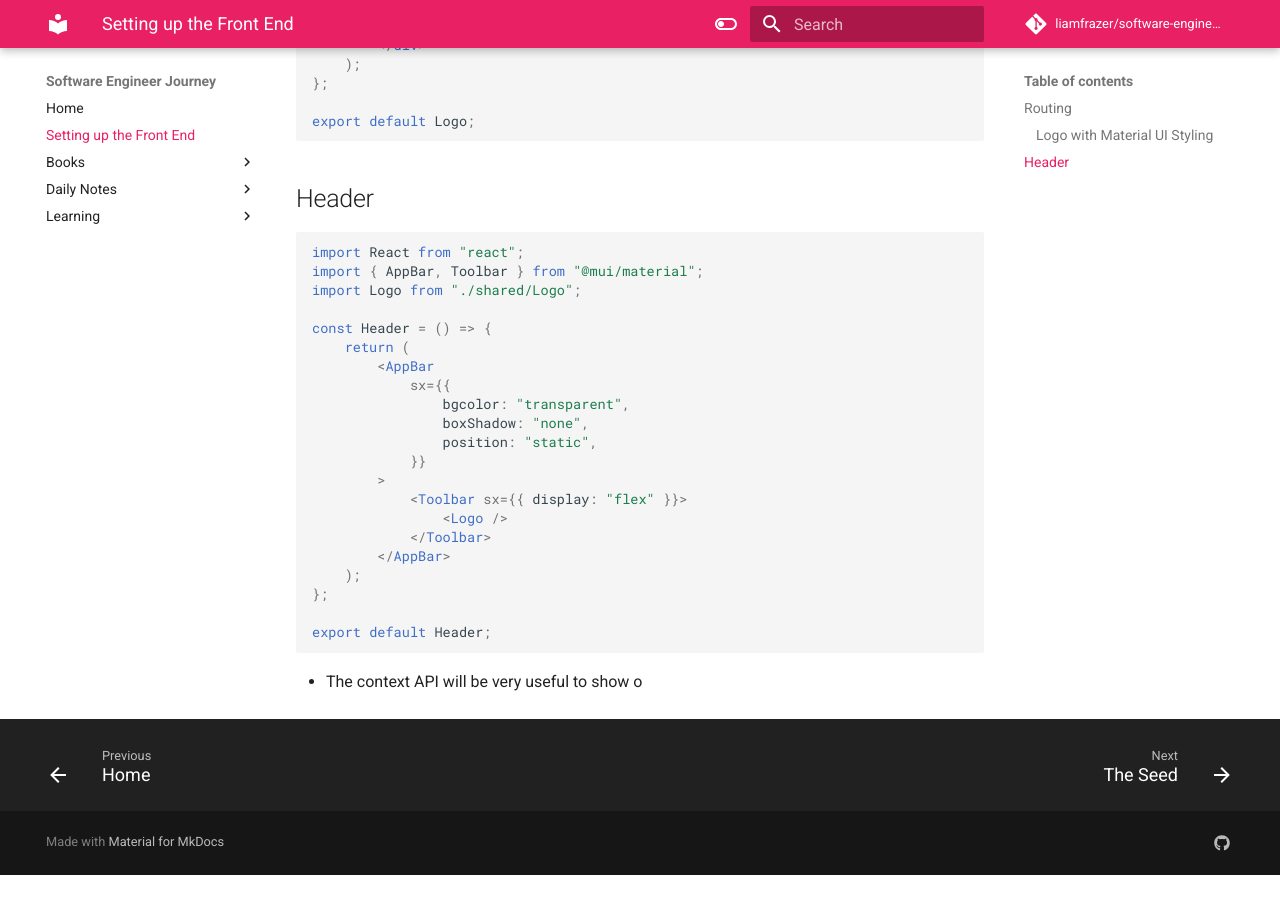
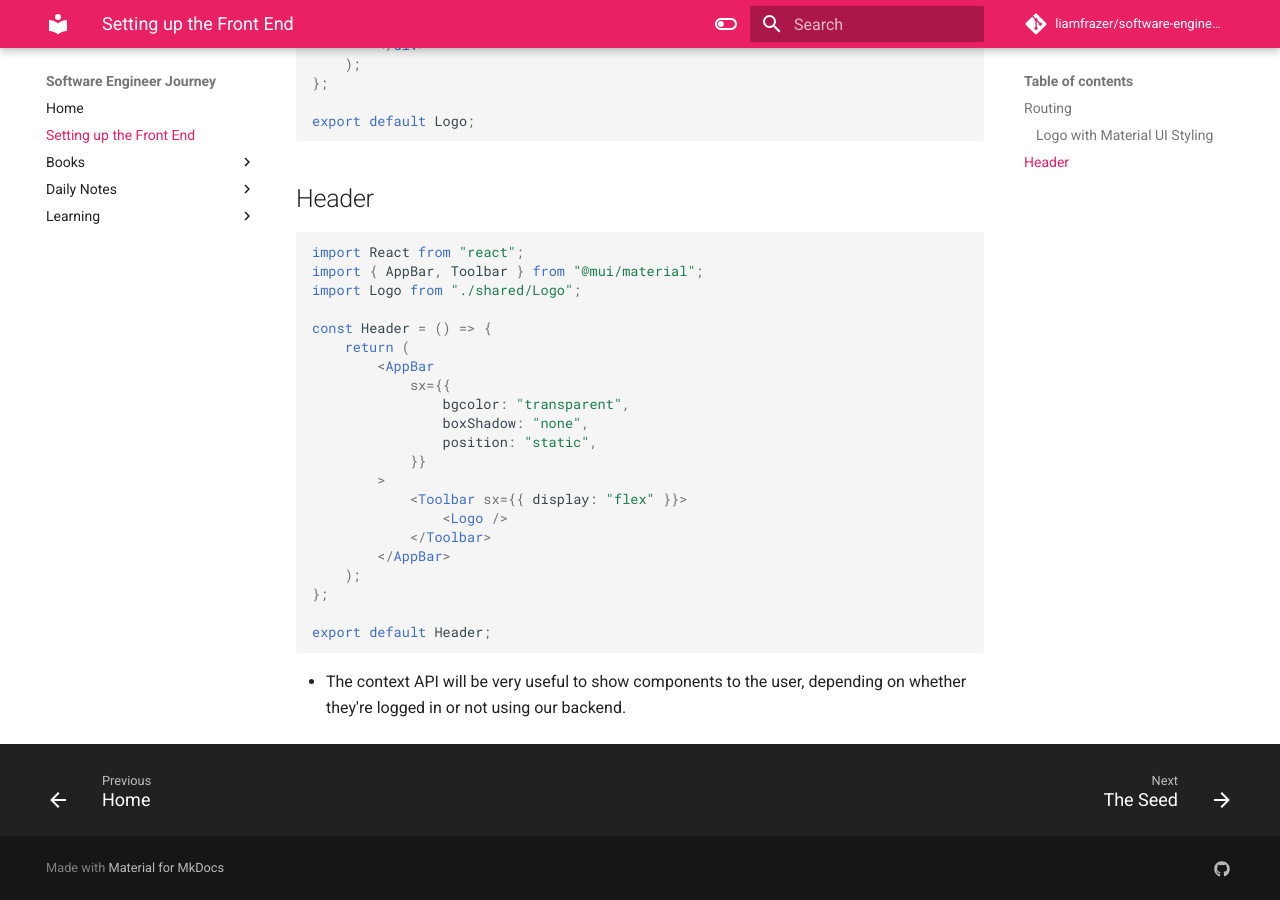
Before and after one commit to liamfrazer/software-engineer-journey, an MkDocs documentation site: the page built from docs/Setting up the Front End.md, in a window 1280 px wide and 900 px high, scrolled down 1944 px. Built offline with MkDocs 1.6.1 and Material for MkDocs 9.7.7, drawn with Linux system fonts in a browser that asks for light colours; comment, search, counter and statistics services are not loaded; before the commit the page ends 2819 px from its top, so only the background shows below that.

Commit message:
vault backup: 2023-12-30 17:10:41

````diff
--- a/docs/Setting up the Front End.md
+++ b/docs/Setting up the Front End.md
@@ -136,4 +136,4 @@ export default Header;
 
 ```
 
-* The context API will be very useful to show o
+* The context API will be very useful to show components to the user, depending on whether they're logged in or not using our backend.
````
